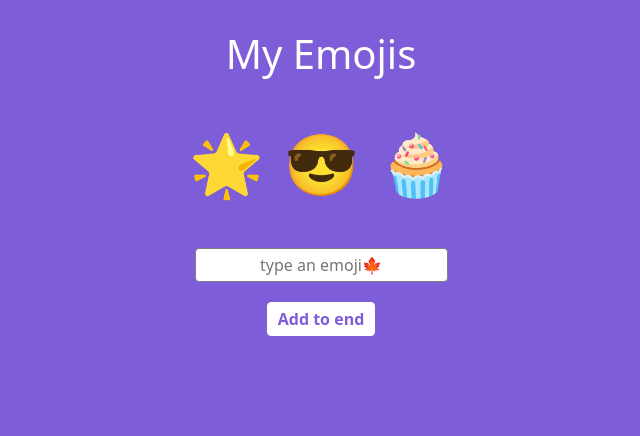
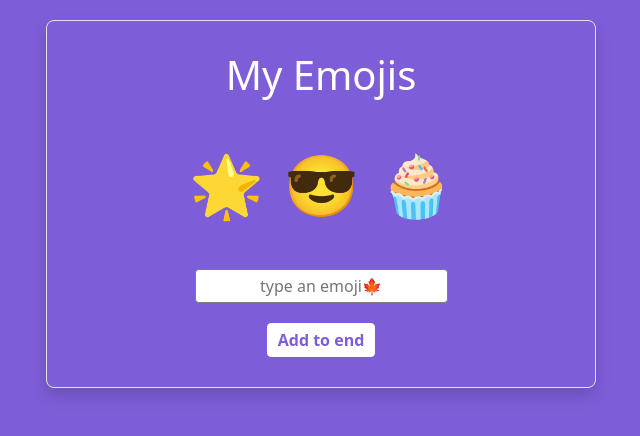
Before and after one commit to klezi10/emoji-app, a plain HTML site: page index.html in a window 1280 px wide. Shown: the whole page, without its empty margins (319-959 px from the left). Drawn offline with nearby package versions, Linux system fonts and the light colour scheme.

Commit message:
added some css

```diff
--- a/index.html
+++ b/index.html
@@ -14,7 +14,7 @@
     <title>Emoji App</title>
   </head>
   <body>
-    <div class="container">
+    <div class="container border shadow">
       <h1>My Emojis</h1>
       <div id="emoji-container"></div>
       <input type="text" id="emoji-input" placeholder="type an emoji🍁" />
--- a/styles.css
+++ b/styles.css
@@ -5,6 +5,9 @@ body {
 .container {
   padding: 10px;
   /* background: linear-gradient(#7e5dd9, #fff); */
+  max-width: 550px;
+  margin-top: 20px;
+  border-radius: 8px;
 }
 
 h1 {
```
